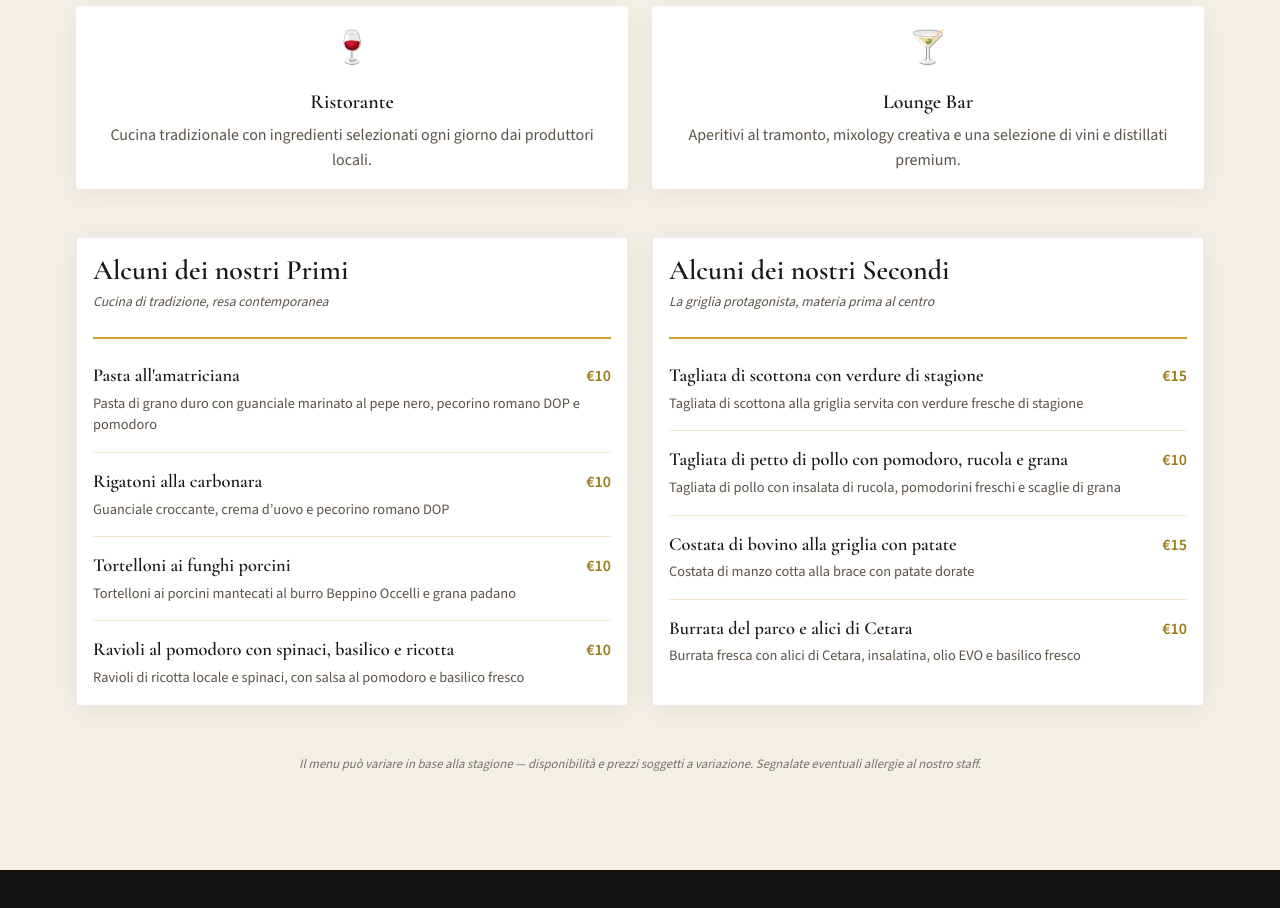
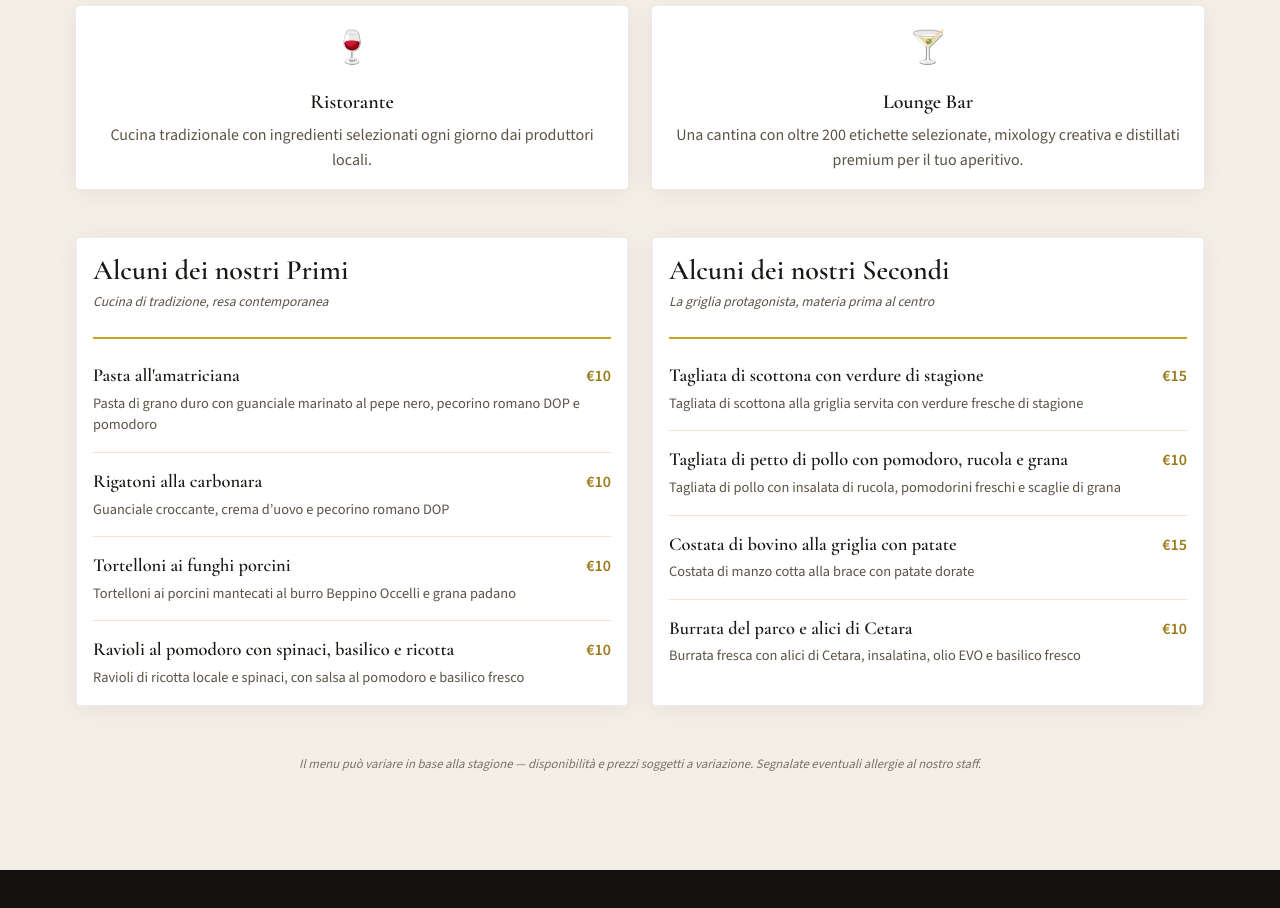
Before and after one commit to salv-ritrovato/mercato-pratola-centrale, a React (Vite) app: page / in a window 1280 px wide. Shown: the part 2140-3048 px from the top of the page. Built offline with nearby package versions, Linux system fonts and the light colour scheme.

Commit message:
menu catchphrase rework

```diff
--- a/src/components/Menu/Menu.jsx
+++ b/src/components/Menu/Menu.jsx
@@ -12,7 +12,7 @@ const EXPERIENCE = [
   {
     icon: "🍸",
     title: "Lounge Bar",
-    text: "Aperitivi al tramonto, mixology creativa e una selezione di vini e distillati premium.",
+    text: "Una cantina con oltre 200 etichette selezionate, mixology creativa e distillati premium per il tuo aperitivo.",
   },
 ];
 
```
